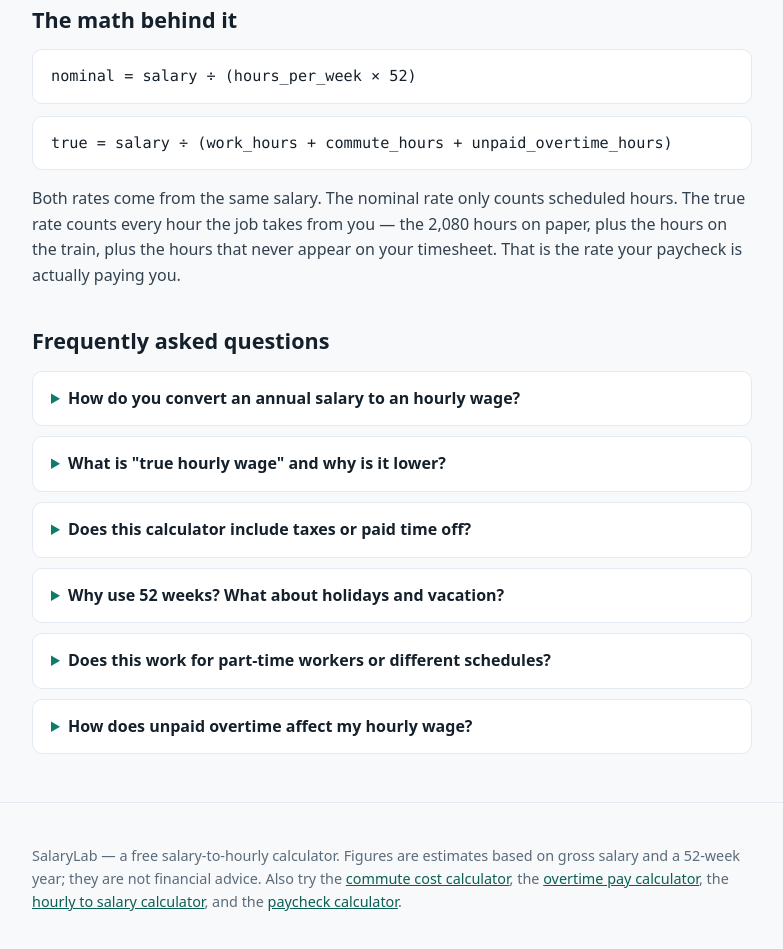
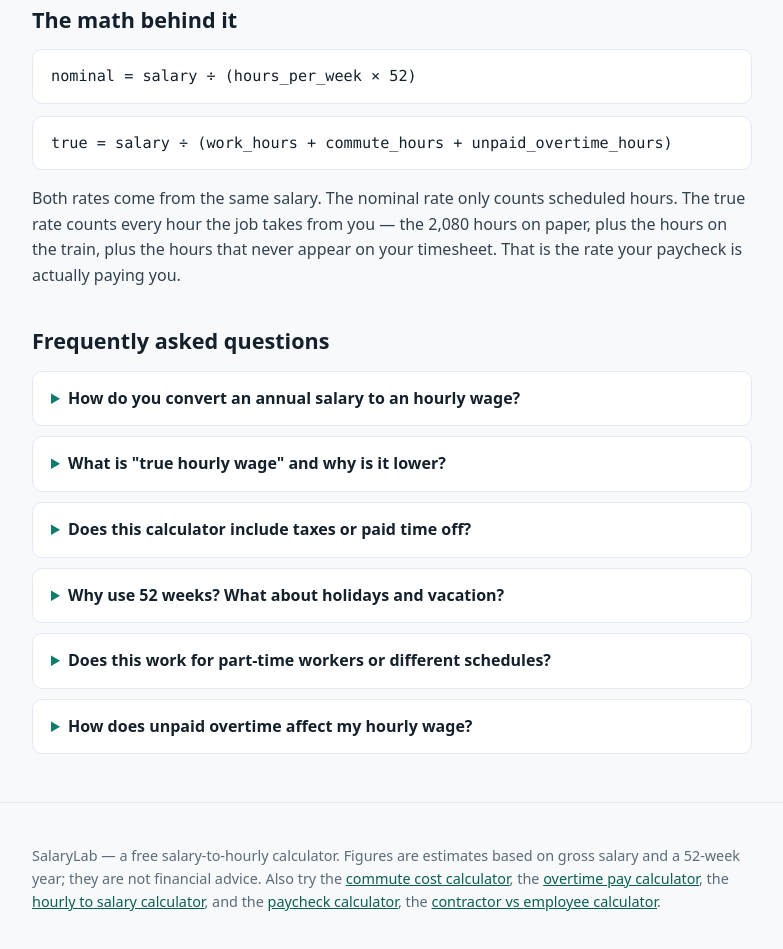
Before and after one commit to mimito-6/salarylab, a plain HTML site: page index.html in a window 1280 px wide. Shown: the part 981-1930 px from the top of the page, without its empty margins (248-1031 px from the left). Drawn offline with Linux system fonts and the light colour scheme.

Commit message:
deploy index.html

```diff
--- a/index.html
+++ b/index.html
@@ -76,6 +76,7 @@
       <a href="/cost-of-living-salary">Cost of Living</a>
       <a href="/inflation-adjusted-salary">Inflation-Adjusted</a>
       <a href="/real-raise">Real Raise</a>
+      <a href="/contractor-vs-employee">Contractor vs Employee</a>
     </nav>
   </div>
 </header>
@@ -174,7 +175,7 @@
 
 <footer class="site-footer">
   <div class="wrap">
-    <p>SalaryLab — a free salary-to-hourly calculator. Figures are estimates based on gross salary and a 52-week year; they are not financial advice. Also try the <a href="/commute-cost">commute cost calculator</a>, the <a href="/overtime-pay">overtime pay calculator</a>, the <a href="/hourly-to-salary">hourly to salary calculator</a>, and the <a href="/paycheck">paycheck calculator</a>.</p>
+    <p>SalaryLab — a free salary-to-hourly calculator. Figures are estimates based on gross salary and a 52-week year; they are not financial advice. Also try the <a href="/commute-cost">commute cost calculator</a>, the <a href="/overtime-pay">overtime pay calculator</a>, the <a href="/hourly-to-salary">hourly to salary calculator</a>, and the <a href="/paycheck">paycheck calculator</a>, the <a href="/contractor-vs-employee">contractor vs employee calculator</a>.</p>
   </div>
 </footer>
 <script src="app.js"></script>
```
